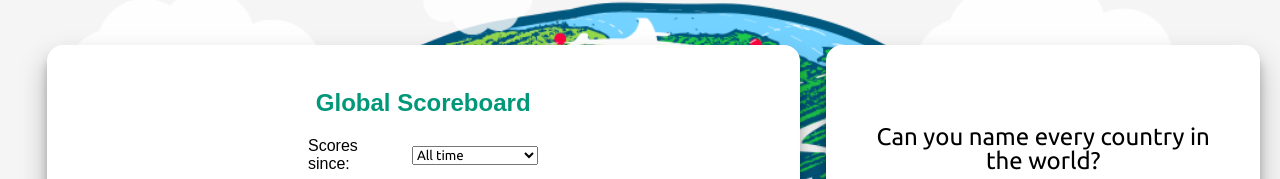
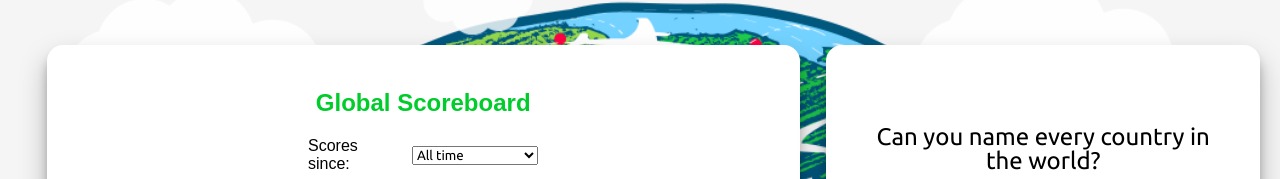
Before and after one commit to quantumomid/Atlas, a React (Create React App) app in the folder front-end/atlas-react-app/: page / in a window 1280 px wide. Shown: the part 188-367 px from the top of the page. Built offline with nearby package versions, Linux system fonts and the light colour scheme; no server answers.

Commit message:
colour change for scoreboard

```diff
--- a/front-end/atlas-react-app/src/ScoreBoard.css
+++ b/front-end/atlas-react-app/src/ScoreBoard.css
@@ -10,7 +10,7 @@
 }
 
 .scoreboard h2 {
-    color: #009879;
+    color: hsl(133, 100%, 40%);
 }
 
 .scoreboard div {
@@ -48,7 +48,7 @@
 .scoreboard th {
     position: sticky;
     top: 0px;
-    background-color:#009879;
+    background-color:hsl(133, 100%, 40%);
     /* border: 1px solid black; */
 }
 
@@ -57,7 +57,7 @@
 }
 
 .scoreboard thead tr {
-    background-color: #009879;
+    background-color: hsl(133, 100%, 40%);
     color: #ffffff;
     text-align: left;
 }
```
